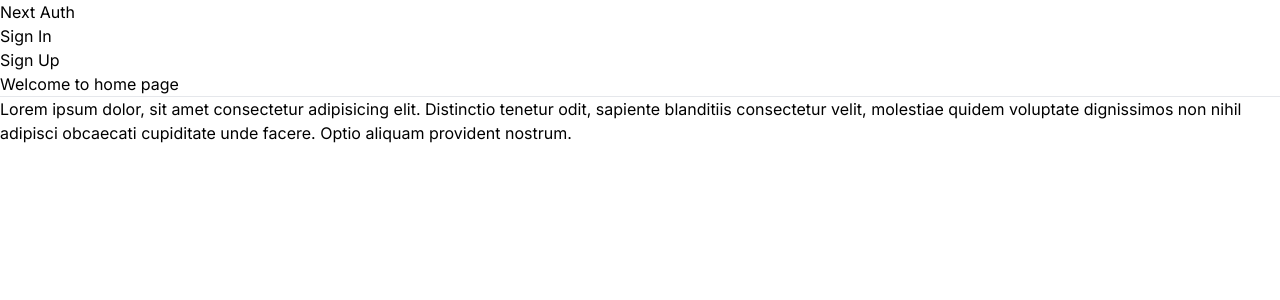
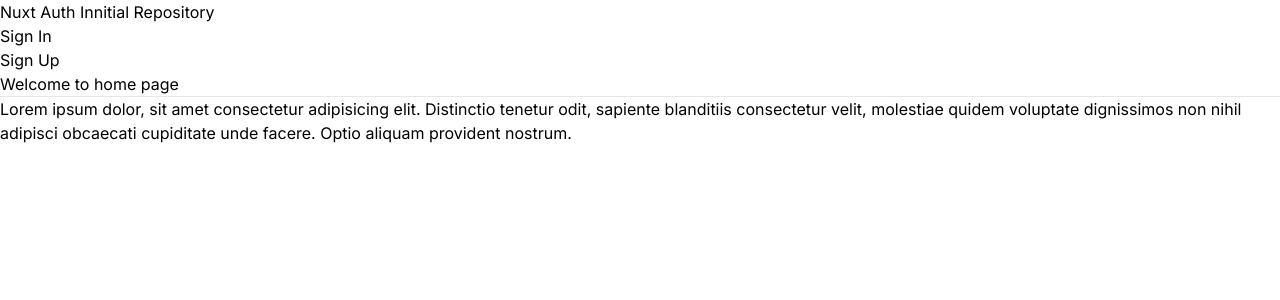
Before and after one commit to khoy2589/next-auth, a Next.js app: page / in a window 1280 px wide. Shown: the top 300 px of the page. Built offline with nearby package versions, Linux system fonts and the light colour scheme; no server answers.

Commit message:
Initial before upload

```diff
--- a/src/app/components/Navbar.jsx
+++ b/src/app/components/Navbar.jsx
@@ -11,7 +11,9 @@
         <div className="flex justify-between items-center">
           <div>
             <Link href="/">
-              <h1>Next Auth</h1>
+              <h1 className="text-3xl font-bold">
+                Nuxt Auth Innitial Repository
+              </h1>
             </Link>
           </div>
           <ul className="flex ">
```
